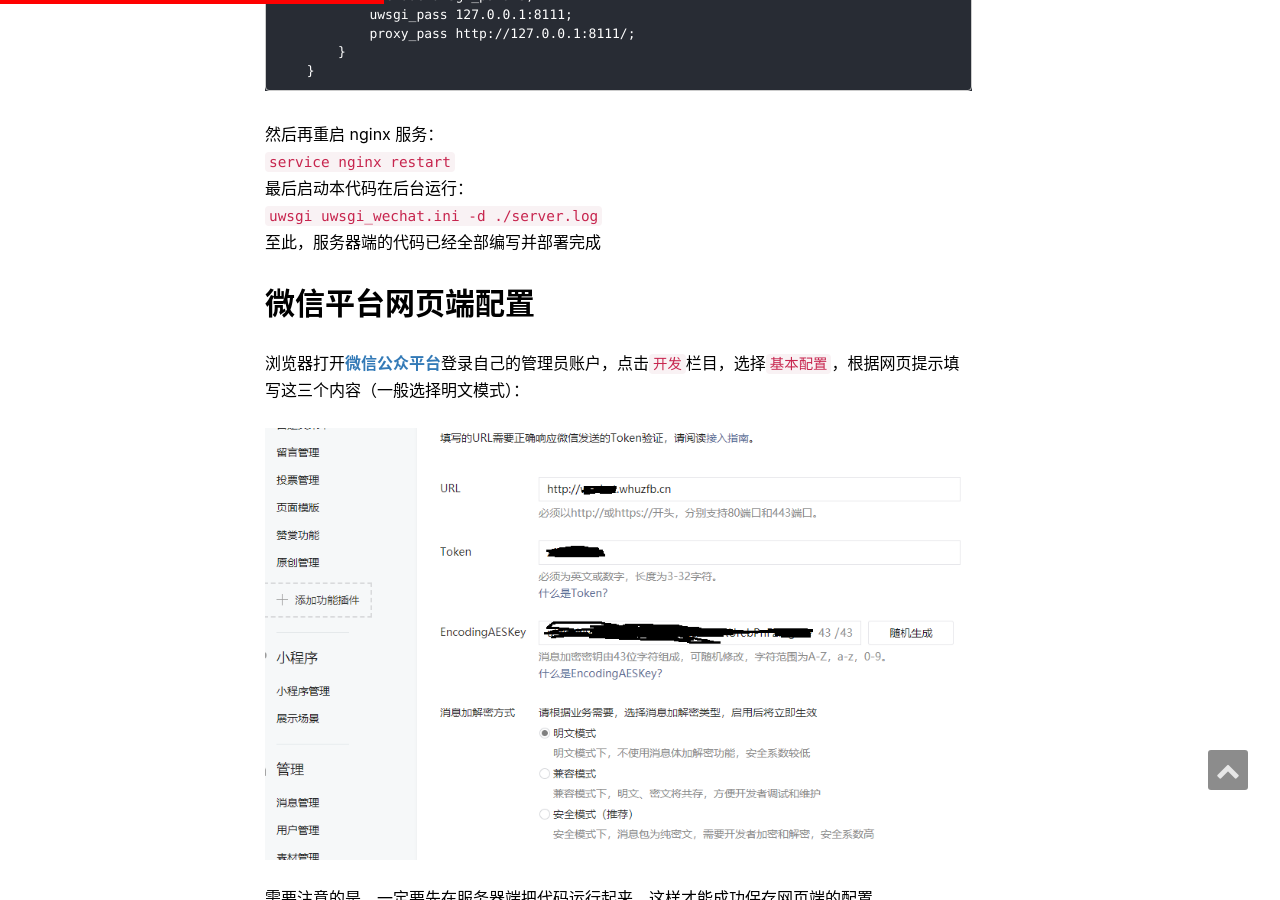
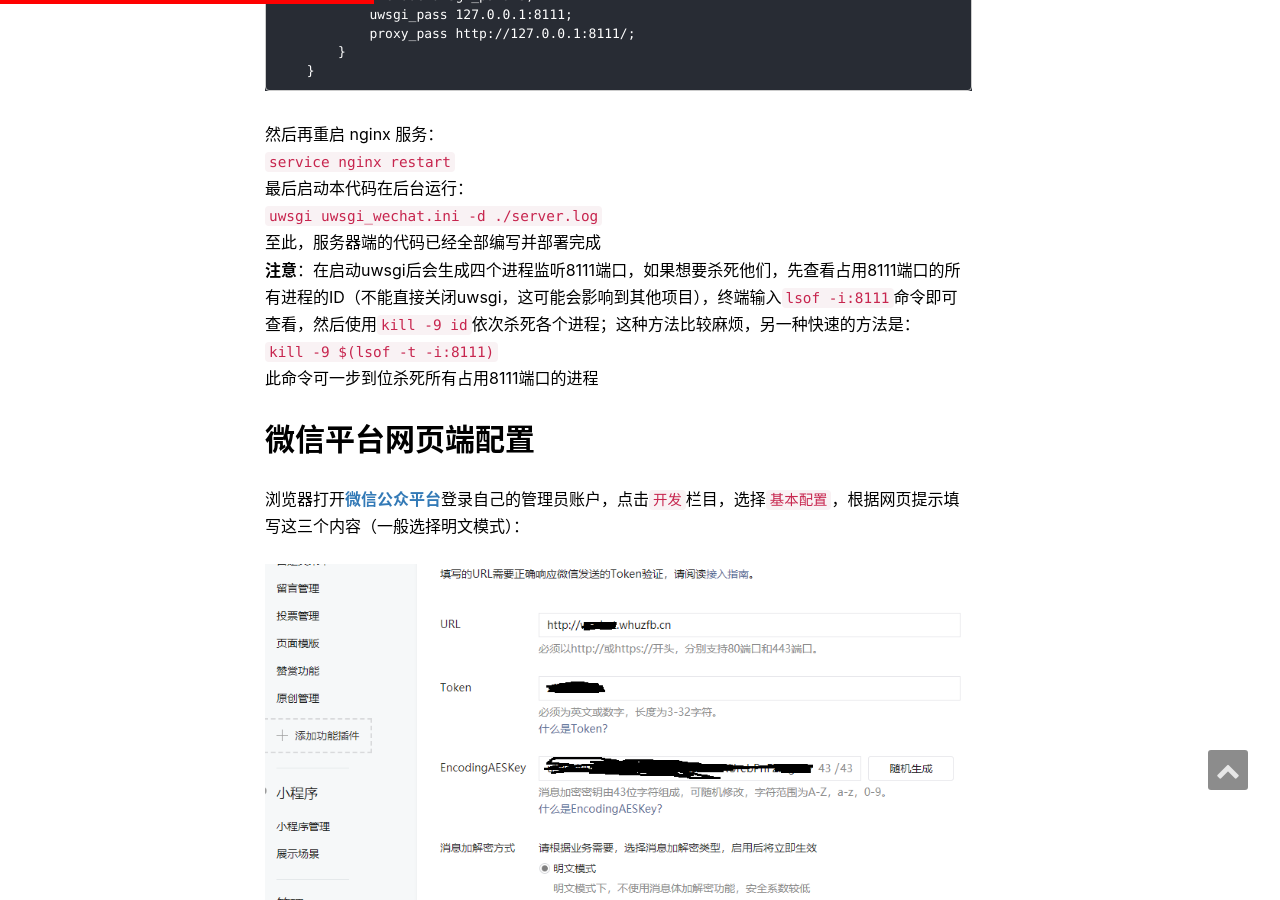
Before and after one commit to zfb132/zfb132.github.com, a Jekyll site: the page built from _posts/2019-01-06-wechat_platform.md, in a window 1280 px wide and 900 px high, scrolled down 1683 px. Built offline with Jekyll 4.4.1, drawn with Linux system fonts in a browser that asks for light colours; nearby versions of some CDN libraries; comment, search, counter and statistics services are not loaded; part of the change alters nothing that is shown; some of the changed text lies outside the part shown.

Commit message:
文章添加描述

```diff
--- a/_posts/2019-01-06-wechat_platform.md
+++ b/_posts/2019-01-06-wechat_platform.md
@@ -2,8 +2,8 @@
 layout: post
 title: 微信公众平台开发
 subtitle: "转发用户消息到自己服务器来扩展公众号的功能"
-category : [Python,Flask]
-tags : [Python,Flask]
+category : [Python,Flask,Linux,Ubuntu]
+tags : [Python,Flask,Linux,Ubuntu]
 date:       2019-01-06
 author:     "晨曦"
 header-img: "/img/default-bg.jpg"
@@ -59,6 +59,9 @@ wechatPlatform/runserver.py
 最后启动本代码在后台运行：
 `uwsgi uwsgi_wechat.ini -d ./server.log`
 至此，服务器端的代码已经全部编写并部署完成
+**注意**：在启动uwsgi后会生成四个进程监听8111端口，如果想要杀死他们，先查看占用8111端口的所有进程的ID（不能直接关闭uwsgi，这可能会影响到其他项目），终端输入`lsof -i:8111`命令即可查看，然后使用`kill -9 id`依次杀死各个进程；这种方法比较麻烦，另一种快速的方法是：
+`kill -9 $(lsof -t -i:8111)`
+此命令可一步到位杀死所有占用8111端口的进程
 ## 微信平台网页端配置
 浏览器打开[微信公众平台](https://mp.weixin.qq.com "官网")登录自己的管理员账户，点击`开发`栏目，选择`基本配置`，根据网页提示填写这三个内容（一般选择明文模式）：
 <img src="/img/post/wechat-platform-web.png" width="768" alt="网页端配置">
@@ -141,7 +144,7 @@ def handlemsg(data):
     msg = parse_message(data)
     print(msg)
     logging.debug('handle msg:'.format(msg))
-    xml = txtreply(msg,config.DEFAULTMSG + msg.content)
+    xml = txtreply(msg,msg.content)
     return xml
 
 # 微信消息接口
```
